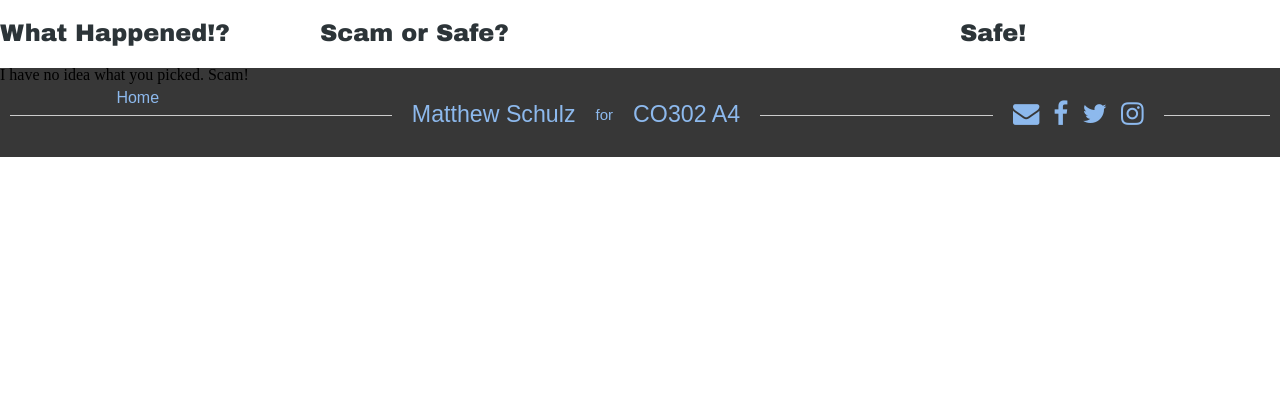
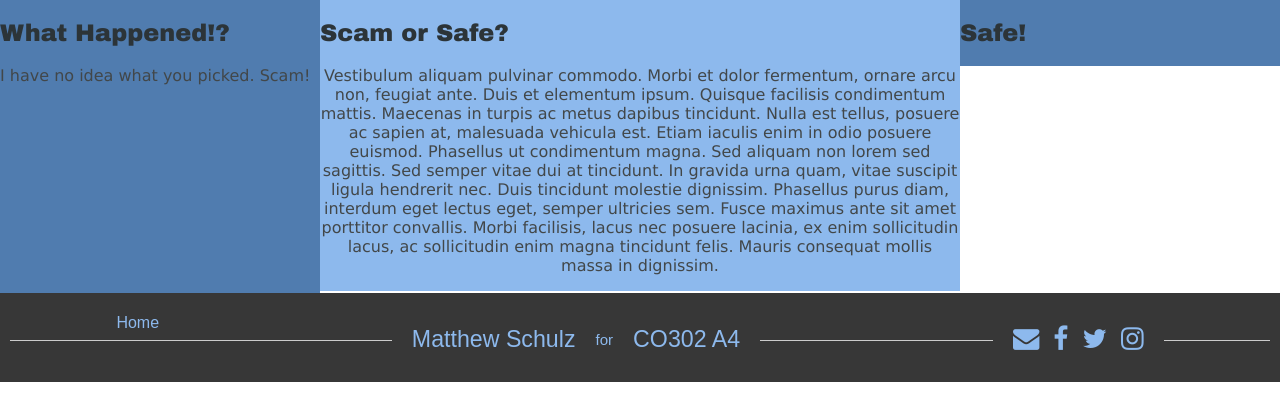
Before and after one commit to mdschulz98/CO302A4, a plain HTML site: page story2.html in a window 1280 px wide. Drawn offline with Linux system fonts and the light colour scheme.

Commit message:
attempt 2

```diff
--- a/story2.html
+++ b/story2.html
@@ -19,6 +19,13 @@
                 </div>
                 <div id="option1" class="middle column">
                   <h2 class="story_head">Scam or Safe?</h2>
+                  <p class="choice_text">Vestibulum aliquam pulvinar commodo. Morbi et dolor fermentum, ornare arcu non, feugiat ante.
+                    Duis et elementum ipsum. Quisque facilisis condimentum mattis. Maecenas in turpis ac metus dapibus tincidunt.
+                    Nulla est tellus, posuere ac sapien at, malesuada vehicula est. Etiam iaculis enim in odio posuere euismod.
+                    Phasellus ut condimentum magna. Sed aliquam non lorem sed sagittis. Sed semper vitae dui at tincidunt. In gravida urna quam,
+                    vitae suscipit ligula hendrerit nec. Duis tincidunt molestie dignissim. Phasellus purus diam, interdum eget lectus eget,
+                    semper ultricies sem. Fusce maximus ante sit amet porttitor convallis. Morbi facilisis, lacus nec posuere lacinia,
+                    ex enim sollicitudin lacus, ac sollicitudin enim magna tincidunt felis. Mauris consequat mollis massa in dignissim.</p>
                 </div>
                 <div id="option1" class="right column">
                   <h2 class="story_head">Safe!</h2>
--- a/styles/storystyles.css
+++ b/styles/storystyles.css
@@ -37,10 +37,12 @@
 
   .left, .right {
     width: 25%;
+    background-color:#507caf;
   }
 
   .middle {
     width: 50%;
+    background-color:#8DB9ED;
   }
 
   .column_1, .column_2 {
@@ -51,7 +53,7 @@
     background-color:#8DB9ED;
   }
 
-  .story_column p {
+  .story_column p, .column p {
     font-family: "Lucida Sans Unicode", "Lucida Grande", sans-serif;
     color: #424749;
   }
```
